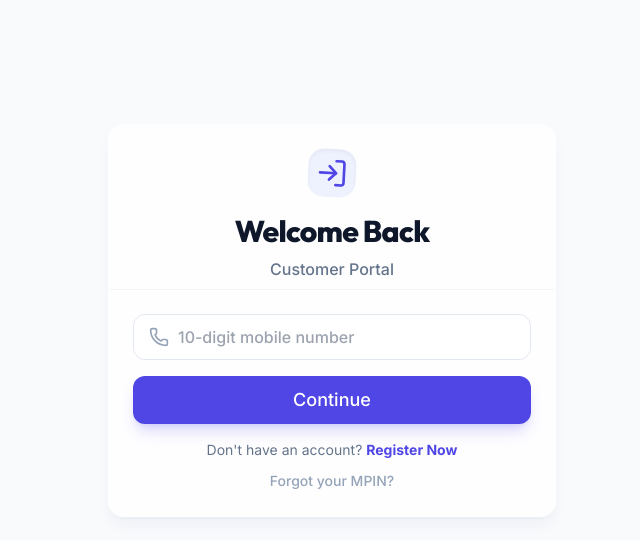
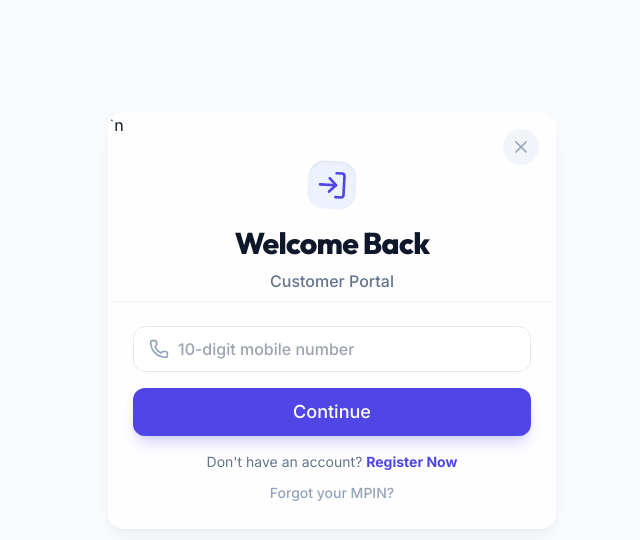
Before and after one commit to AnmolSharma1711/GokulHealth, a React (Vite) app: page /customer in a window 1280 px wide. Shown: the top 540 px of the page, without its empty margins (308-948 px from the left). Built offline with nearby package versions, Linux system fonts and the light colour scheme; no server answers.

Commit message:
feat: Add close buttons to auth screens to allow navigating back to landing page

```diff
--- a/src/features/admin/AdminAuth.tsx
+++ b/src/features/admin/AdminAuth.tsx
@@ -1,5 +1,6 @@
 import { useState } from 'react';
-import { Shield, Lock, Phone } from 'lucide-react';
+import { Shield, Lock, Phone, X } from 'lucide-react';
+import { useNavigate } from 'react-router-dom';
 import { Profile } from '../../types/database';
 import { db } from '../../store/MockDatabase';
 import { hashMpin } from '../../utils/crypto';
@@ -13,6 +14,7 @@ interface Props {
 }
 
 export function AdminAuth({ onLogin }: Props) {
+  const navigate = useNavigate();
   const [phone, setPhone] = useState('');
   const [mpin, setMpin] = useState('');
   const [step, setStep] = useState<'phone' | 'mpin'>('phone');
@@ -87,6 +89,12 @@ export function AdminAuth({ onLogin }: Props) {
   return (
     <div className="flex items-center justify-center min-h-screen p-4 relative animate-fade-in-up transition-colors duration-300">
       <Card className="w-full max-w-md glass-card dark:glass-dark relative z-10 border-indigo-100 dark:border-indigo-500/30 shadow-2xl shadow-indigo-900/10 dark:shadow-indigo-900/50 transition-all duration-300">
+        <button
+          onClick={() => navigate('/')}
+          className="absolute top-4 right-4 p-2 text-slate-400 hover:text-slate-600 dark:hover:text-white bg-slate-100 dark:bg-slate-800/50 rounded-full transition-colors z-20"
+        >
+          <X className="w-5 h-5" />
+        </button>
         <CardHeader className="pt-6 pb-2 text-center">
           <div className="w-12 h-12 bg-indigo-50 dark:bg-indigo-500/20 rounded-2xl flex items-center justify-center mx-auto mb-4 shadow-inner border border-indigo-100 dark:border-indigo-500/30">
             <Shield className="w-8 h-8 text-indigo-600 dark:text-indigo-400" />
--- a/src/features/customer/CustomerAuth.tsx
+++ b/src/features/customer/CustomerAuth.tsx
@@ -5,11 +5,13 @@ import { Card, CardContent, CardHeader, CardTitle } from '../../components/commo
 import { db } from '../../store/MockDatabase';
 import { Profile } from '../../types/database';
 import { hashMpin } from '../../utils/crypto';
-import { Lock, Phone, UserPlus, LogIn } from 'lucide-react';
+import { Lock, Phone, UserPlus, LogIn, X } from 'lucide-react';
+import { useNavigate } from 'react-router-dom';
 import { MpinInput } from '../../components/common/MpinInput';
 import { ForgotPassword } from '../../components/auth/ForgotPassword';
 
 export function CustomerAuth({ onLogin }: { onLogin: (profile: Profile) => void }) {
+  const navigate = useNavigate();
   const [phone, setPhone] = useState('');
   const [mpin, setMpin] = useState('');
   const [step, setStep] = useState<'phone' | 'mpin'>('phone');
@@ -111,7 +113,7 @@ export function CustomerAuth({ onLogin }: { onLogin: (profile: Profile) => void
   return (
     <div className="flex items-center justify-center min-h-[80vh] p-4 relative animate-fade-in-up transition-colors duration-300">
 
-      <Card className="w-full max-w-md glass-card dark:glass-dark relative z-10 border-primary-100 dark:border-primary-500/30 shadow-2xl shadow-primary-900/10 dark:shadow-primary-900/50 transition-all duration-300">
+      <Card className="w-full max-w-md glass-card dark:glass-dark relative z-10 border-primary-100 dark:border-primary-500/30 shadow-2xl shadow-primary-900/10 dark:shadow-primary-900/50 transition-all duration-300">`n        <button onClick={() => navigate('/')} className="absolute top-4 right-4 p-2 text-slate-400 hover:text-slate-600 dark:hover:text-white bg-slate-100 dark:bg-slate-800/50 rounded-full transition-colors z-20"><X className="w-5 h-5" /></button>
         <CardHeader className="pt-6 pb-2 text-center">
           <div className="w-12 h-12 bg-primary-50 dark:bg-primary-500/20 rounded-2xl flex items-center justify-center mx-auto mb-4 rotate-3 shadow-inner dark:border dark:border-primary-500/30">
             {isRegistering ? (
--- a/src/features/employee/EmployeeAuth.tsx
+++ b/src/features/employee/EmployeeAuth.tsx
@@ -110,7 +110,7 @@ export function EmployeeAuth({ onLogin }: { onLogin: (profile: Profile) => void
   return (
     <div className="flex items-center justify-center min-h-[80vh] p-4 relative animate-fade-in-up transition-colors duration-300">
 
-      <Card className="w-full max-w-md glass-card dark:glass-dark relative z-10 border-emerald-100 dark:border-emerald-500/30 shadow-2xl shadow-emerald-900/10 dark:shadow-emerald-900/50 transition-all duration-300">
+      <Card className="w-full max-w-md glass-card dark:glass-dark relative z-10 border-emerald-100 dark:border-emerald-500/30 shadow-2xl shadow-emerald-900/10 dark:shadow-emerald-900/50 transition-all duration-300">`n        <button onClick={() => navigate('/')} className="absolute top-4 right-4 p-2 text-slate-400 hover:text-slate-600 dark:hover:text-white bg-slate-100 dark:bg-slate-800/50 rounded-full transition-colors z-20"><X className="w-5 h-5" /></button>
         <CardHeader className="pt-6 pb-2 text-center">
           <div className="w-12 h-12 bg-emerald-50 dark:bg-emerald-500/20 rounded-2xl flex items-center justify-center mx-auto mb-4 -rotate-3 shadow-inner dark:border dark:border-emerald-500/30">
             {isRegistering ? (
```
